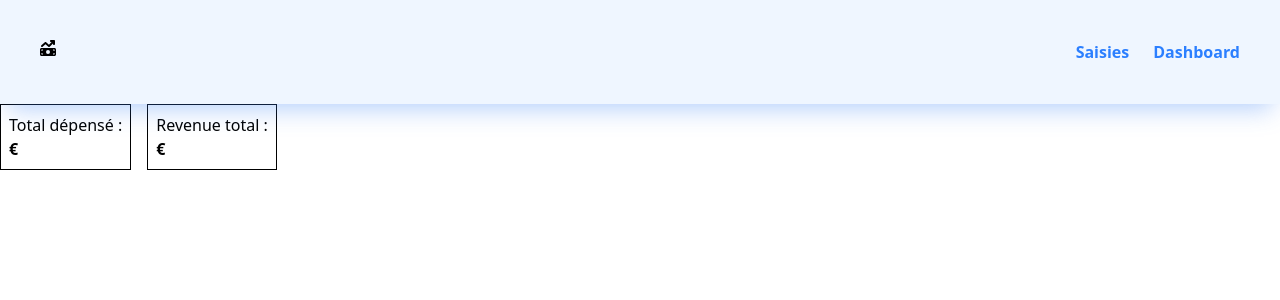
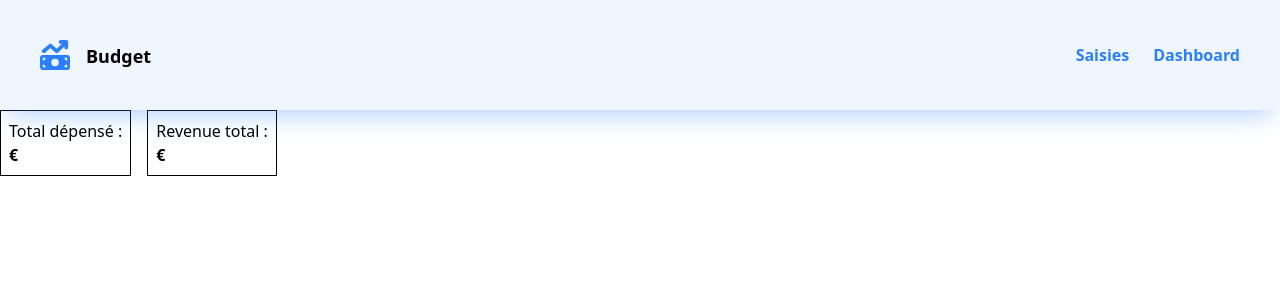
Before and after one commit to Sown21/Budget, a React (Vite) app in the folder front/: page /dashboard in a window 1280 px wide. Shown: the top 300 px of the page. Built offline with nearby package versions, Linux system fonts and the light colour scheme; no server answers.

Commit message:
style: update logo style

```diff
--- a/front/src/components/Header.jsx
+++ b/front/src/components/Header.jsx
@@ -3,9 +3,10 @@ import { FaMoneyBillTrendUp } from "react-icons/fa6";
 const Header = () => {
     return (
         <header className="header_budget shadow_blue">
-            <div className="flex mx-auto justify-between">
-                <a className="">
-                    <FaMoneyBillTrendUp />
+            <div className="flex mx-auto justify-between items-center">
+                <a className="flex gap-4 items-end cursor-pointer" href="/">
+                    <FaMoneyBillTrendUp className="text-3xl text-blue-500" />
+                    <h3 className="font-semibold text-lg">Budget</h3>
                 </a>
                 <div className="flex gap-6">
                     <a className="cursor-pointer text-blue-500 font-semibold hover:scale-105" href="/saisis">
```
